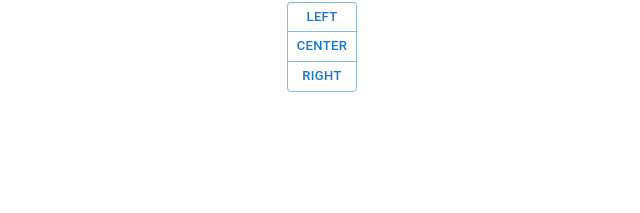
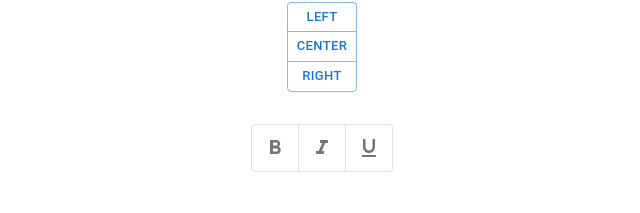
Before and after one commit to abhilashsethi/react-mui-demo, a React (Create React App) app: page / in a window 1280 px wide. Shown: the part 87-300 px from the top of the page, without its empty margins (318-958 px from the left). Built offline with nearby package versions, Linux system fonts and the light colour scheme.

Commit message:
muiToggleButton

```diff
--- a/src/components/MuiButtons.tsx
+++ b/src/components/MuiButtons.tsx
@@ -1,8 +1,31 @@
-import React from "react";
-import { Button, ButtonGroup, IconButton, Stack } from "@mui/material";
+import React, { useState } from "react";
+import {
+	Button,
+	ButtonGroup,
+	IconButton,
+	Stack,
+	ToggleButton,
+	ToggleButtonGroup,
+} from "@mui/material";
 import SendIcon from "@mui/icons-material/Send";
+import FormatBoldIcon from "@mui/icons-material/FormatBold";
+import FormatItalicIcon from "@mui/icons-material/FormatItalic";
+import FormatUnderlinedIcon from "@mui/icons-material/FormatUnderlined";
 
 const MuiButtons = () => {
+	const [formats, setFormats] = useState<string | null>(null);
+
+	console.log({
+		formats,
+	});
+
+	const handleFormatChange = (
+		_event: React.MouseEvent<HTMLElement>,
+		updatedFormats: string | null
+	) => {
+		setFormats(updatedFormats);
+	};
+
 	return (
 		<Stack
 			spacing={4}
@@ -35,7 +58,12 @@
 			</Stack>
 
 			<Stack direction="row">
-				<ButtonGroup variant="outlined" orientation="vertical" size={"small"}>
+				<ButtonGroup
+					variant="outlined"
+					orientation="vertical"
+					size={"small"}
+					aria-label="alignment button group"
+				>
 					<Button
 						onClick={() => {
 							alert("Left Clicked");
@@ -47,6 +75,26 @@
 					<Button>Right</Button>
 				</ButtonGroup>
 			</Stack>
+
+			<Stack direction="row">
+				<ToggleButtonGroup
+					aria-label="text formatting"
+					value={formats}
+					onChange={handleFormatChange}
+					exclusive
+				>
+					<ToggleButton value={"bold"} aria-label="bold">
+						<FormatBoldIcon />
+					</ToggleButton>
+					<ToggleButton value={"italic"} aria-label="italic">
+						<FormatItalicIcon />
+					</ToggleButton>
+					<ToggleButton value={"underlined"} aria-label="underlined">
+						{" "}
+						<FormatUnderlinedIcon />
+					</ToggleButton>
+				</ToggleButtonGroup>
+			</Stack>
 		</Stack>
 	);
 };
```
